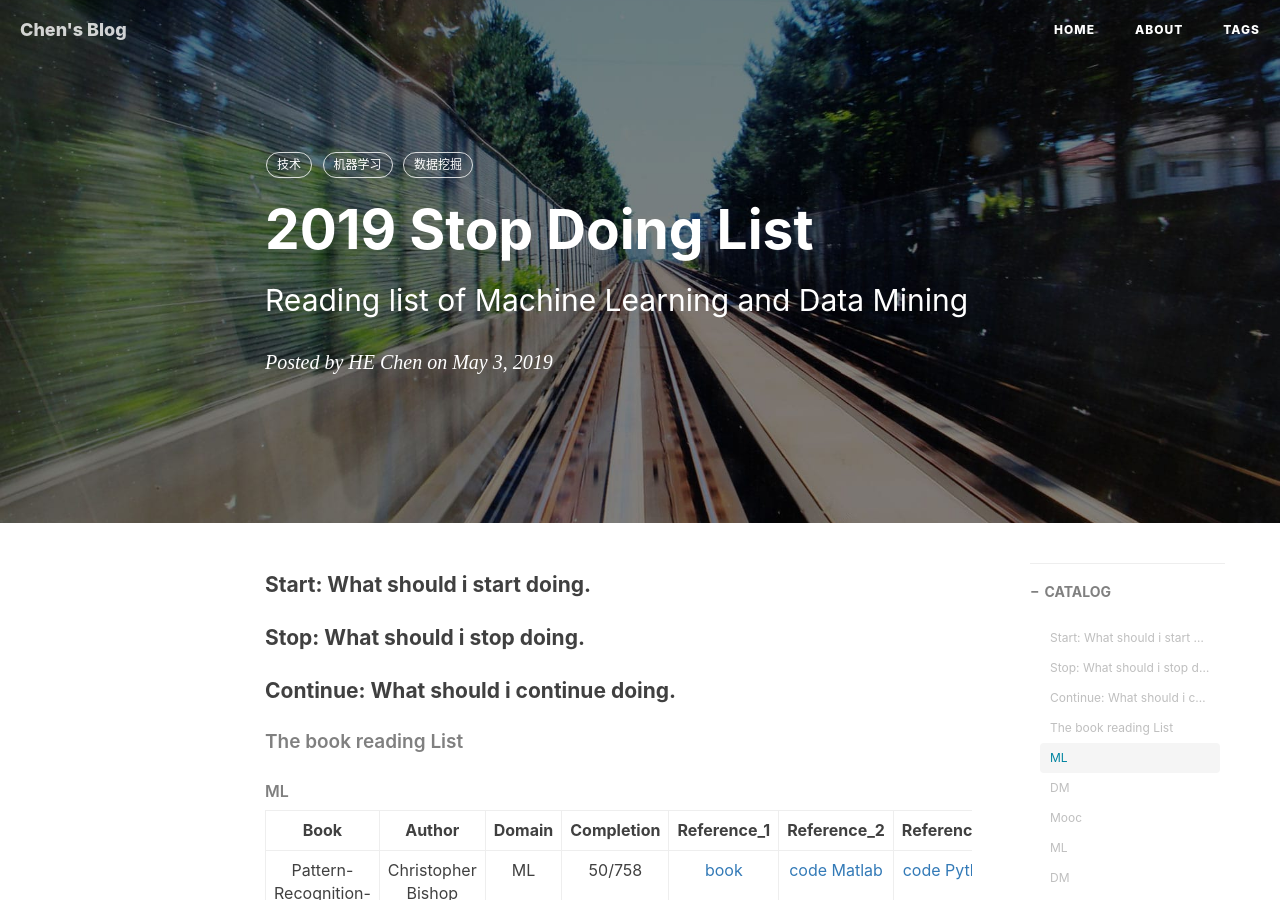
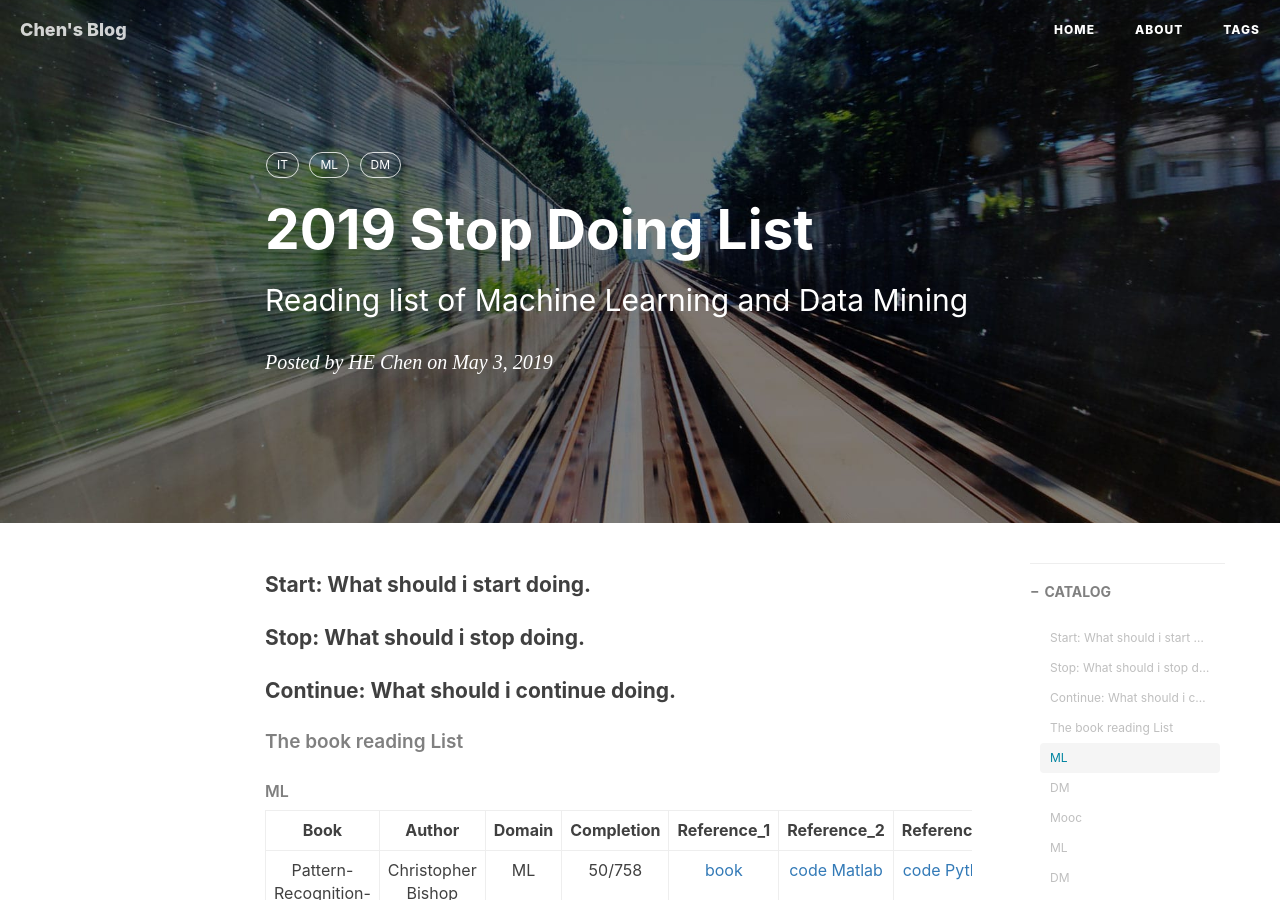
Before and after one commit to he-chen-95/he-chen-95.github.io, a Jekyll site: the page built from _posts/2019-05-03-Stop_doing_list.md, in a window 1280 px wide and 900 px high. Built offline with Jekyll 4.4.1, drawn with Linux system fonts in a browser that asks for light colours; nearby versions of some CDN libraries; comment, search, counter and statistics services are not loaded.

Commit message:
Update 2019-05-03-Stop_doing_list.md

```diff
--- a/_posts/2019-05-03-Stop_doing_list.md
+++ b/_posts/2019-05-03-Stop_doing_list.md
@@ -7,9 +7,9 @@ author:     HE Chen
 header-img: img/post-bg-2015.jpg
 catalog: true
 tags:
-    - 技术
-    - 机器学习
-    - 数据挖掘
+    - IT
+    - ML
+    - DM
 ---
 
 #### Start: What should i start doing.
```
